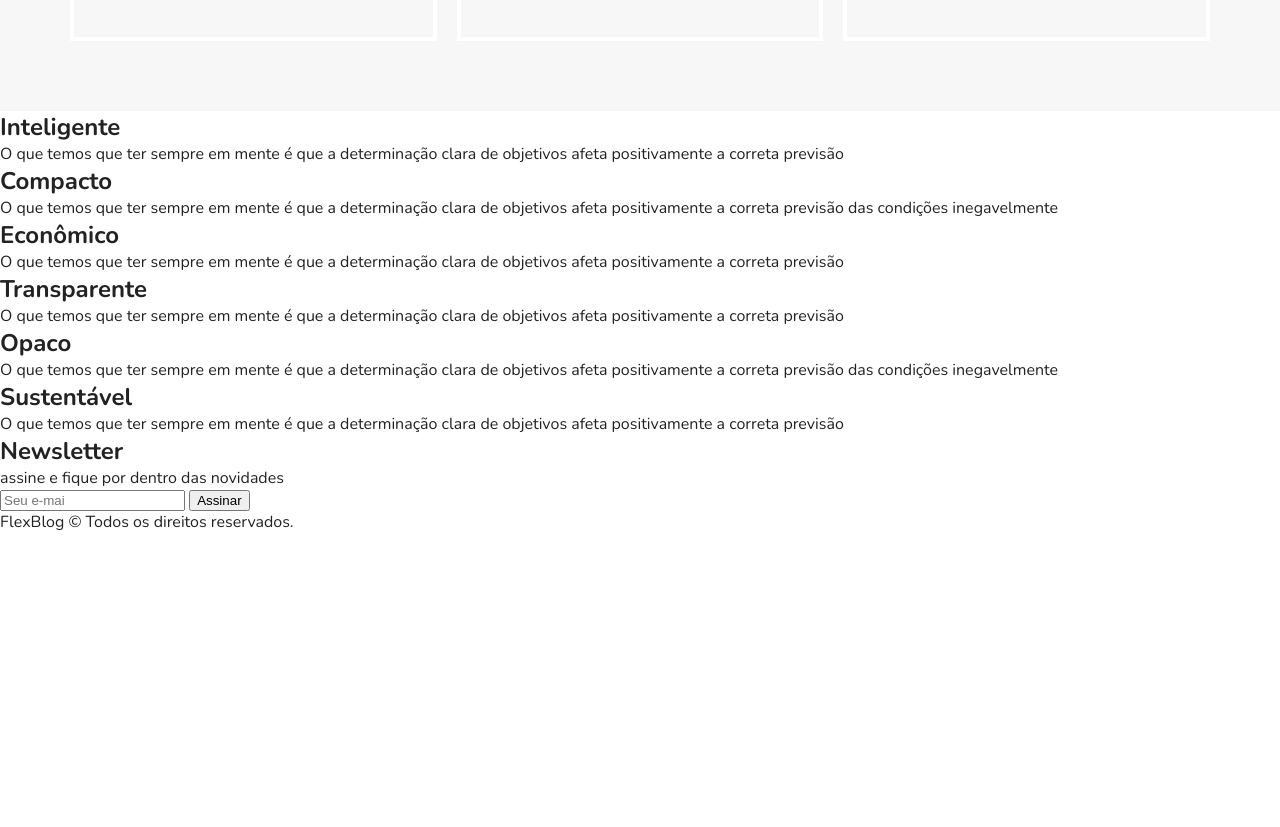
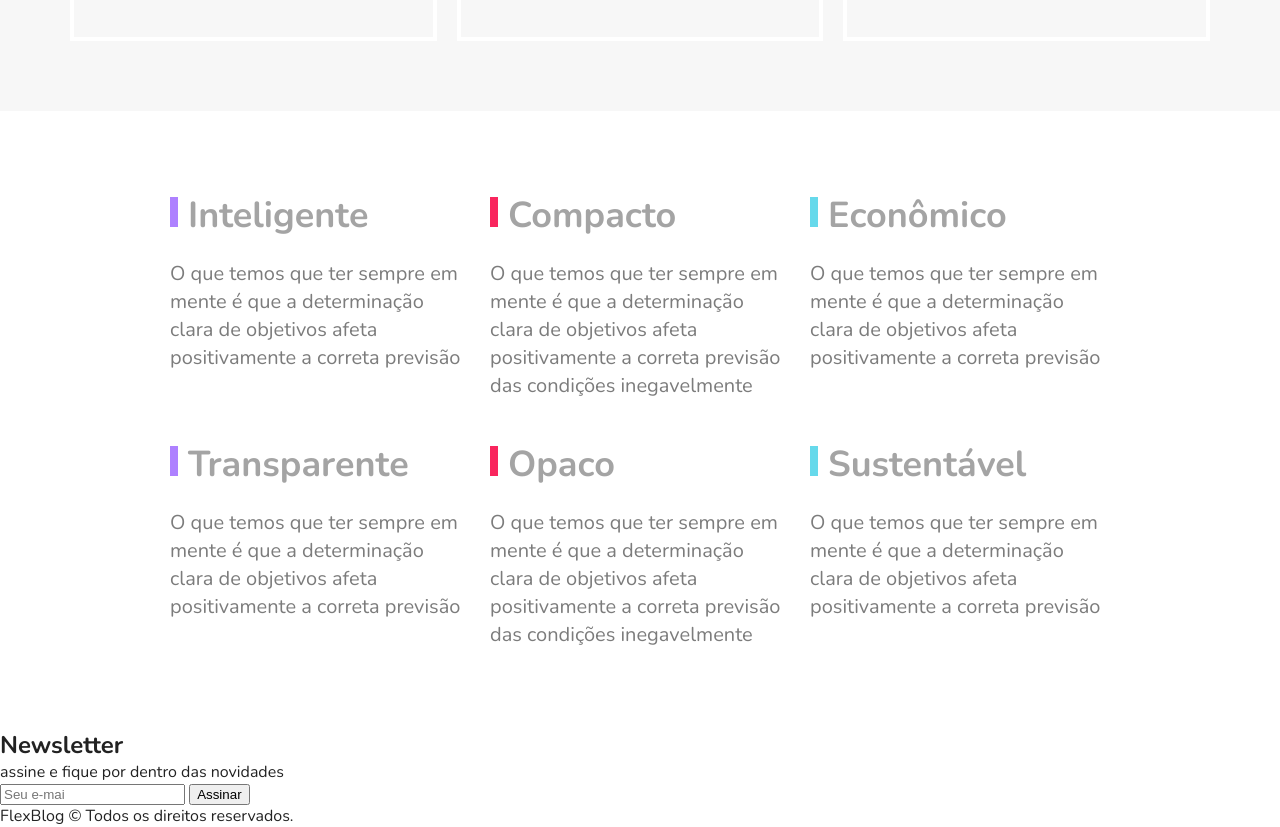
Before and after one commit to brcsilveira/FlexBlog, a plain HTML site: page index.html in a window 1280 px wide. Shown: the part 2477-3304 px from the top of the page. Before the commit the page ends 3010 px from the top, so only its background shows below. Drawn offline with nearby package versions, Linux system fonts and the light colour scheme.

Commit message:
Qualidade

```diff
--- a/css/style.css
+++ b/css/style.css
@@ -266,3 +266,49 @@ img {
     order: -1;
   }
 }
+
+/*Qualidade*/
+
+.qualidade {
+  max-width: 960px;
+  margin: 60px auto;
+  display: flex;
+  flex-wrap: wrap;
+}
+
+.qualidade-item {
+  flex: 1 1 300px;
+  margin: 20px 10px;
+}
+
+.qualidade-item h2 {
+  font-size: 2.25em;
+  color: #a4a4a4;
+  margin-bottom: 20px;
+}
+
+.qualidade-item h2::before {
+  content: '';
+  display: inline-block;
+  width: 8px;
+  height: 30px;
+  margin-right: 10px;
+}
+
+.qualidade-item:nth-of-type(3n+1) h2::before {
+  background: #ae81ff;
+}
+
+.qualidade-item:nth-of-type(3n+2) h2::before {
+  background: #f9265e;
+}
+
+.qualidade-item:nth-of-type(3n+3) h2::before {
+  background: #66d9eb;
+}
+
+.qualidade-item p {
+  font-size: 1.25em;
+  line-height: 1.4;
+  color: #7c7c7c;
+}
```
